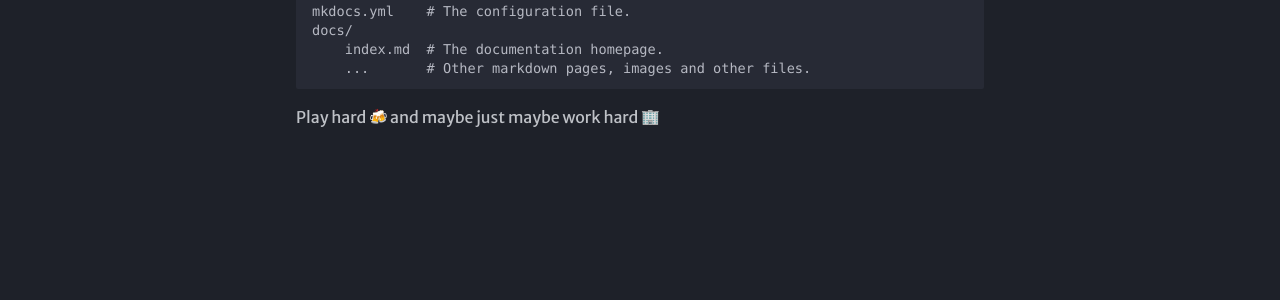
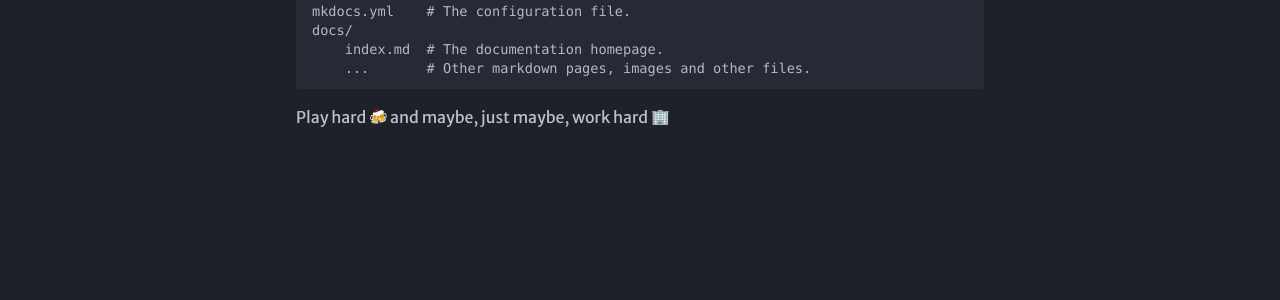
Before and after one commit to CUD2V/sedans-mkdocs, an MkDocs documentation site: the page built from docs/index.md, in a window 1280 px wide. Shown: the part 522-822 px from the top of the page. Built offline with MkDocs 1.6.1 and Material for MkDocs 9.7.7, drawn with Linux system fonts in a browser that asks for light colours; emoji names are drawn with the system emoji font; some web fonts are replaced.

Commit message:
not important

```diff
--- a/docs/index.md
+++ b/docs/index.md
@@ -16,4 +16,4 @@
         index.md  # The documentation homepage.
         ...       # Other markdown pages, images and other files.
 
-Play hard :beers: and maybe just maybe work hard :office:
+Play hard :beers: and maybe, just maybe, work hard :office:
```
